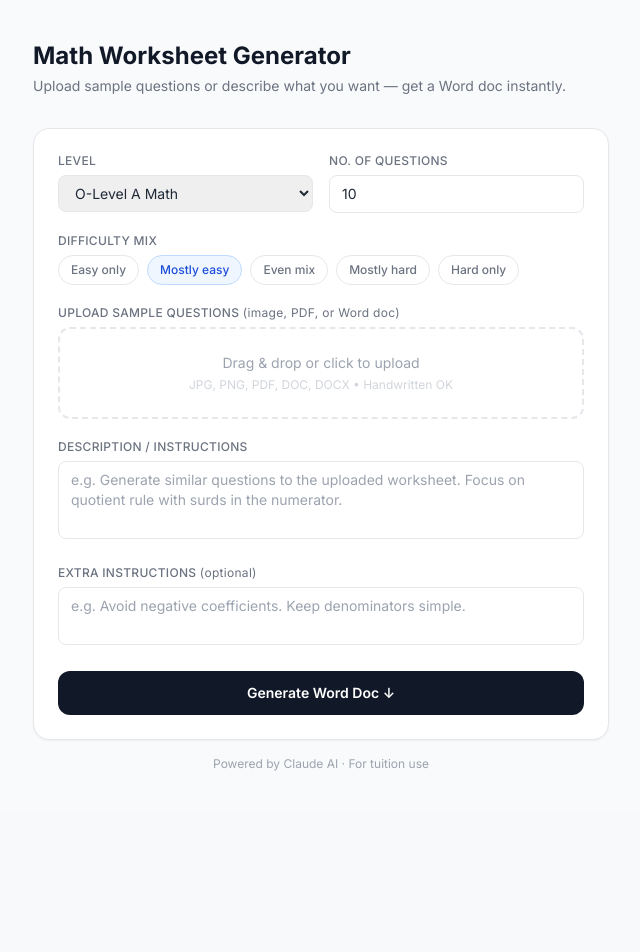
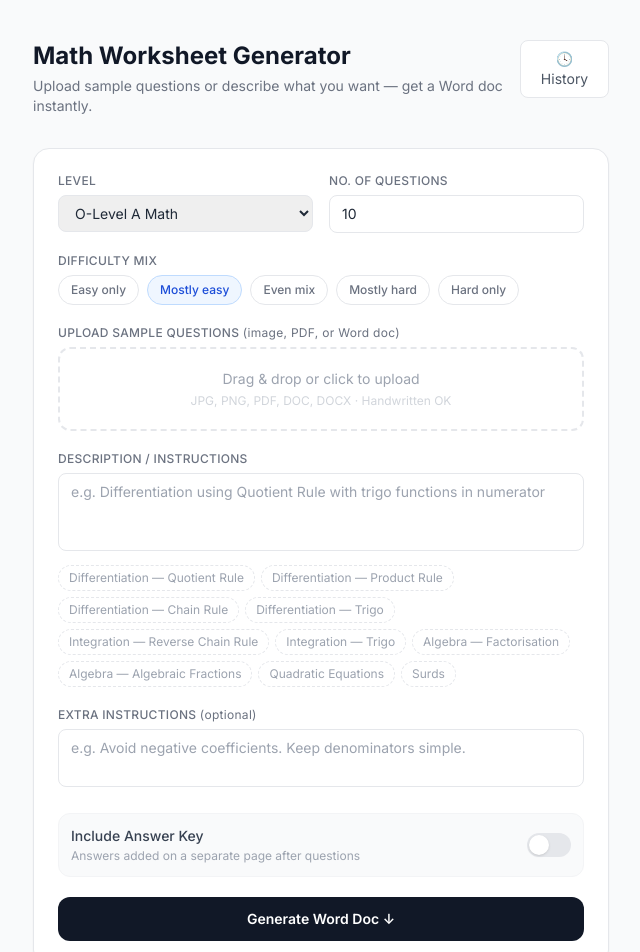
Before and after one commit to keithsoh97/math-worksheet-generator, a Next.js app: page / in a window 1280 px wide. Shown: the top 952 px of the page, without its empty margins (319-959 px from the left). Before the commit the page ends 812 px from the top, so only its background shows below. Built offline with nearby package versions, Linux system fonts and the light colour scheme.

Commit message:
Update page.js

```diff
--- a/app/page.js
+++ b/app/page.js
@@ -1,5 +1,5 @@
 'use client'
-import { useState, useRef } from 'react'
+import { useState, useRef, useEffect } from 'react'
 
 const DIFFICULTY_OPTIONS = [
   { val: 'easy', label: 'Easy only' },
@@ -15,6 +15,19 @@ const LEVEL_OPTIONS = [
   'A-Level H2 Math',
 ]
 
+const TOPIC_CHIPS = [
+  'Differentiation — Quotient Rule',
+  'Differentiation — Product Rule',
+  'Differentiation — Chain Rule',
+  'Differentiation — Trigo',
+  'Integration — Reverse Chain Rule',
+  'Integration — Trigo',
+  'Algebra — Factorisation',
+  'Algebra — Algebraic Fractions',
+  'Quadratic Equations',
+  'Surds',
+]
+
 export default function Home() {
   const [level, setLevel] = useState('O-Level A Math')
   const [count, setCount] = useState(10)
@@ -22,11 +35,45 @@ export default function Home() {
   const [extra, setExtra] = useState('')
   const [file, setFile] = useState(null)
   const [description, setDescription] = useState('')
+  const [includeAnswers, setIncludeAnswers] = useState(false)
   const [loading, setLoading] = useState(false)
   const [status, setStatus] = useState('')
   const [error, setError] = useState('')
   const [dragOver, setDragOver] = useState(false)
+  const [history, setHistory] = useState([])
+  const [showHistory, setShowHistory] = useState(false)
   const fileRef = useRef()
+
+  // Load history from localStorage on mount
+  useEffect(() => {
+    try {
+      const saved = localStorage.getItem('worksheet_history')
+      if (saved) setHistory(JSON.parse(saved))
+    } catch {}
+  }, [])
+
+  const saveToHistory = (entry) => {
+    try {
+      const updated = [entry, ...history].slice(0, 50) // keep last 50
+      setHistory(updated)
+      localStorage.setItem('worksheet_history', JSON.stringify(updated))
+    } catch {}
+  }
+
+  const clearHistory = () => {
+    setHistory([])
+    localStorage.removeItem('worksheet_history')
+  }
+
+  const loadFromHistory = (entry) => {
+    setLevel(entry.level)
+    setCount(entry.count)
+    setDifficulty(entry.difficulty)
+    setDescription(entry.description)
+    setExtra(entry.extra || '')
+    setIncludeAnswers(entry.includeAnswers || false)
+    setShowHistory(false)
+  }
 
   const handleFile = (f) => {
     if (!f) return
@@ -62,13 +109,11 @@ export default function Home() {
       formData.append('difficulty', difficulty)
       formData.append('extra', extra)
       formData.append('description', description)
+      formData.append('includeAnswers', includeAnswers ? 'true' : 'false')
       if (file) formData.append('file', file)
 
       setStatus('Generating questions with AI...')
-      const res = await fetch('/api/generate', {
-        method: 'POST',
-        body: formData,
-      })
+      const res = await fetch('/api/generate', { method: 'POST', body: formData })
 
       if (!res.ok) {
         const err = await res.json()
@@ -83,6 +128,19 @@ export default function Home() {
       a.download = `${level.replace(/\s+/g,'-')}_Worksheet.docx`
       a.click()
       URL.revokeObjectURL(url)
+
+      // Save to history
+      saveToHistory({
+        id: Date.now(),
+        date: new Date().toLocaleDateString('en-SG', { day: 'numeric', month: 'short', year: 'numeric', hour: '2-digit', minute: '2-digit' }),
+        level,
+        count,
+        difficulty,
+        description,
+        extra,
+        includeAnswers,
+      })
+
       setStatus('✓ Done! Your worksheet has been downloaded.')
     } catch (e) {
       setError(e.message)
@@ -91,15 +149,69 @@ export default function Home() {
     setLoading(false)
   }
 
+  const diffLabel = {
+    'easy': 'Easy only',
+    'mixed-easy': 'Mostly easy',
+    'mixed': 'Even mix',
+    'mixed-hard': 'Mostly hard',
+    'hard': 'Hard only',
+  }
+
   return (
     <div className="min-h-screen bg-gray-50 py-10 px-4">
       <div className="max-w-xl mx-auto">
 
         {/* Header */}
-        <div className="mb-8">
-          <h1 className="text-2xl font-bold text-gray-900">Math Worksheet Generator</h1>
-          <p className="text-sm text-gray-500 mt-1">Upload sample questions or describe what you want — get a Word doc instantly.</p>
+        <div className="flex items-start justify-between mb-8">
+          <div>
+            <h1 className="text-2xl font-bold text-gray-900">Math Worksheet Generator</h1>
+            <p className="text-sm text-gray-500 mt-1">Upload sample questions or describe what you want — get a Word doc instantly.</p>
+          </div>
+          <button onClick={() => setShowHistory(!showHistory)}
+            className="relative flex items-center gap-1.5 px-3 py-2 text-sm border border-gray-200 rounded-lg bg-white hover:bg-gray-50 text-gray-600">
+            🕓 History
+            {history.length > 0 && (
+              <span className="absolute -top-1.5 -right-1.5 bg-blue-500 text-white text-xs rounded-full w-4 h-4 flex items-center justify-center">{history.length > 9 ? '9+' : history.length}</span>
+            )}
+          </button>
         </div>
+
+        {/* History Panel */}
+        {showHistory && (
+          <div className="bg-white rounded-2xl border border-gray-200 shadow-sm p-4 mb-4">
+            <div className="flex items-center justify-between mb-3">
+              <h2 className="text-sm font-semibold text-gray-700">Recent Worksheets</h2>
+              {history.length > 0 && (
+                <button onClick={clearHistory} className="text-xs text-red-400 hover:text-red-600">Clear all</button>
+              )}
+            </div>
+            {history.length === 0 ? (
+              <p className="text-sm text-gray-400 text-center py-4">No history yet — generate your first worksheet!</p>
+            ) : (
+              <div className="space-y-2 max-h-72 overflow-y-auto">
+                {history.map(entry => (
+                  <button key={entry.id} onClick={() => loadFromHistory(entry)}
+                    className="w-full text-left px-3 py-2.5 rounded-xl border border-gray-100 hover:border-blue-200 hover:bg-blue-50 transition-all group">
+                    <div className="flex items-start justify-between gap-2">
+                      <div>
+                        <p className="text-sm font-medium text-gray-800 group-hover:text-blue-700 leading-snug">{entry.description?.slice(0, 60) || 'No description'}{entry.description?.length > 60 ? '…' : ''}</p>
+                        <div className="flex items-center gap-2 mt-1 flex-wrap">
+                          <span className="text-xs text-gray-400">{entry.level}</span>
+                          <span className="text-xs text-gray-300">·</span>
+                          <span className="text-xs text-gray-400">{entry.count} Qs</span>
+                          <span className="text-xs text-gray-300">·</span>
+                          <span className="text-xs text-gray-400">{diffLabel[entry.difficulty]}</span>
+                          {entry.includeAnswers && <span className="text-xs bg-green-100 text-green-600 px-1.5 py-0.5 rounded-full">+ Answers</span>}
+                        </div>
+                      </div>
+                      <span className="text-xs text-gray-300 whitespace-nowrap shrink-0">{entry.date}</span>
+                    </div>
+                  </button>
+                ))}
+              </div>
+            )}
+          </div>
+        )}
 
         <div className="bg-white rounded-2xl border border-gray-200 shadow-sm p-6 space-y-5">
 
@@ -126,9 +238,7 @@ export default function Home() {
               {DIFFICULTY_OPTIONS.map(d => (
                 <button key={d.val} onClick={() => setDifficulty(d.val)}
                   className={`px-3 py-1.5 rounded-full text-xs font-medium border transition-all ${
-                    difficulty === d.val
-                      ? 'bg-blue-50 text-blue-700 border-blue-200'
-                      : 'bg-white text-gray-500 border-gray-200 hover:bg-gray-50'
+                    difficulty === d.val ? 'bg-blue-50 text-blue-700 border-blue-200' : 'bg-white text-gray-500 border-gray-200 hover:bg-gray-50'
                   }`}>
                   {d.label}
                 </button>
@@ -141,16 +251,14 @@ export default function Home() {
             <label className="block text-xs font-medium text-gray-500 uppercase tracking-wide mb-1.5">
               Upload Sample Questions <span className="normal-case font-normal">(image, PDF, or Word doc)</span>
             </label>
-            <div
-              onClick={() => fileRef.current.click()}
+            <div onClick={() => fileRef.current.click()}
               onDragOver={e => { e.preventDefault(); setDragOver(true) }}
               onDragLeave={() => setDragOver(false)}
               onDrop={handleDrop}
-              className={`border-2 border-dashed rounded-xl p-6 text-center cursor-pointer transition-all ${
+              className={`border-2 border-dashed rounded-xl p-5 text-center cursor-pointer transition-all ${
                 dragOver ? 'border-blue-400 bg-blue-50' : file ? 'border-green-300 bg-green-50' : 'border-gray-200 hover:border-gray-300 hover:bg-gray-50'
               }`}>
-              <input ref={fileRef} type="file" className="hidden"
-                accept="image/*,.pdf,.doc,.docx"
+              <input ref={fileRef} type="file" className="hidden" accept="image/*,.pdf,.doc,.docx"
                 onChange={e => handleFile(e.target.files[0])} />
               {file ? (
                 <div className="flex items-center justify-center gap-2">
@@ -161,7 +269,7 @@ export default function Home() {
               ) : (
                 <div>
                   <p className="text-sm text-gray-400">Drag & drop or click to upload</p>
-                  <p className="text-xs text-gray-300 mt-1">JPG, PNG, PDF, DOC, DOCX • Handwritten OK</p>
+                  <p className="text-xs text-gray-300 mt-1">JPG, PNG, PDF, DOC, DOCX · Handwritten OK</p>
                 </div>
               )}
             </div>
@@ -169,13 +277,20 @@ export default function Home() {
 
           {/* Description */}
           <div>
-            <label className="block text-xs font-medium text-gray-500 uppercase tracking-wide mb-1.5">
-              Description / Instructions
-            </label>
+            <label className="block text-xs font-medium text-gray-500 uppercase tracking-wide mb-1.5">Description / Instructions</label>
             <textarea value={description} onChange={e => setDescription(e.target.value)}
-              placeholder="e.g. Generate similar questions to the uploaded worksheet. Focus on quotient rule with surds in the numerator."
+              placeholder="e.g. Differentiation using Quotient Rule with trigo functions in numerator"
               rows={3}
               className="w-full border border-gray-200 rounded-lg px-3 py-2 text-sm text-gray-800 focus:outline-none focus:border-gray-400 resize-none" />
+            {/* Topic chips */}
+            <div className="flex flex-wrap gap-1.5 mt-2">
+              {TOPIC_CHIPS.map(t => (
+                <button key={t} onClick={() => setDescription(t)}
+                  className="text-xs px-2.5 py-1 rounded-full border border-dashed border-gray-200 text-gray-400 hover:bg-gray-50 hover:text-gray-600 transition-all">
+                  {t}
+                </button>
+              ))}
+            </div>
           </div>
 
           {/* Extra */}
@@ -187,6 +302,18 @@ export default function Home() {
               placeholder="e.g. Avoid negative coefficients. Keep denominators simple."
               rows={2}
               className="w-full border border-gray-200 rounded-lg px-3 py-2 text-sm text-gray-800 focus:outline-none focus:border-gray-400 resize-none" />
+          </div>
+
+          {/* Answer Key Toggle */}
+          <div className="flex items-center justify-between p-3 bg-gray-50 rounded-xl border border-gray-100">
+            <div>
+              <p className="text-sm font-medium text-gray-700">Include Answer Key</p>
+              <p className="text-xs text-gray-400 mt-0.5">Answers added on a separate page after questions</p>
+            </div>
+            <button onClick={() => setIncludeAnswers(!includeAnswers)}
+              className={`relative w-11 h-6 rounded-full transition-all ${includeAnswers ? 'bg-blue-500' : 'bg-gray-200'}`}>
+              <span className={`absolute top-0.5 left-0.5 w-5 h-5 bg-white rounded-full shadow transition-transform ${includeAnswers ? 'translate-x-5' : ''}`} />
+            </button>
           </div>
 
           {/* Error */}
@@ -203,7 +330,7 @@ export default function Home() {
           {/* Button */}
           <button onClick={handleGenerate} disabled={loading}
             className="w-full py-3 rounded-xl bg-gray-900 text-white text-sm font-semibold hover:bg-gray-700 disabled:opacity-50 disabled:cursor-not-allowed transition-all">
-            {loading ? 'Generating...' : 'Generate Word Doc ↓'}
+            {loading ? 'Generating...' : `Generate Word Doc ${includeAnswers ? '(with Answers)' : ''} ↓`}
           </button>
         </div>
 
```
